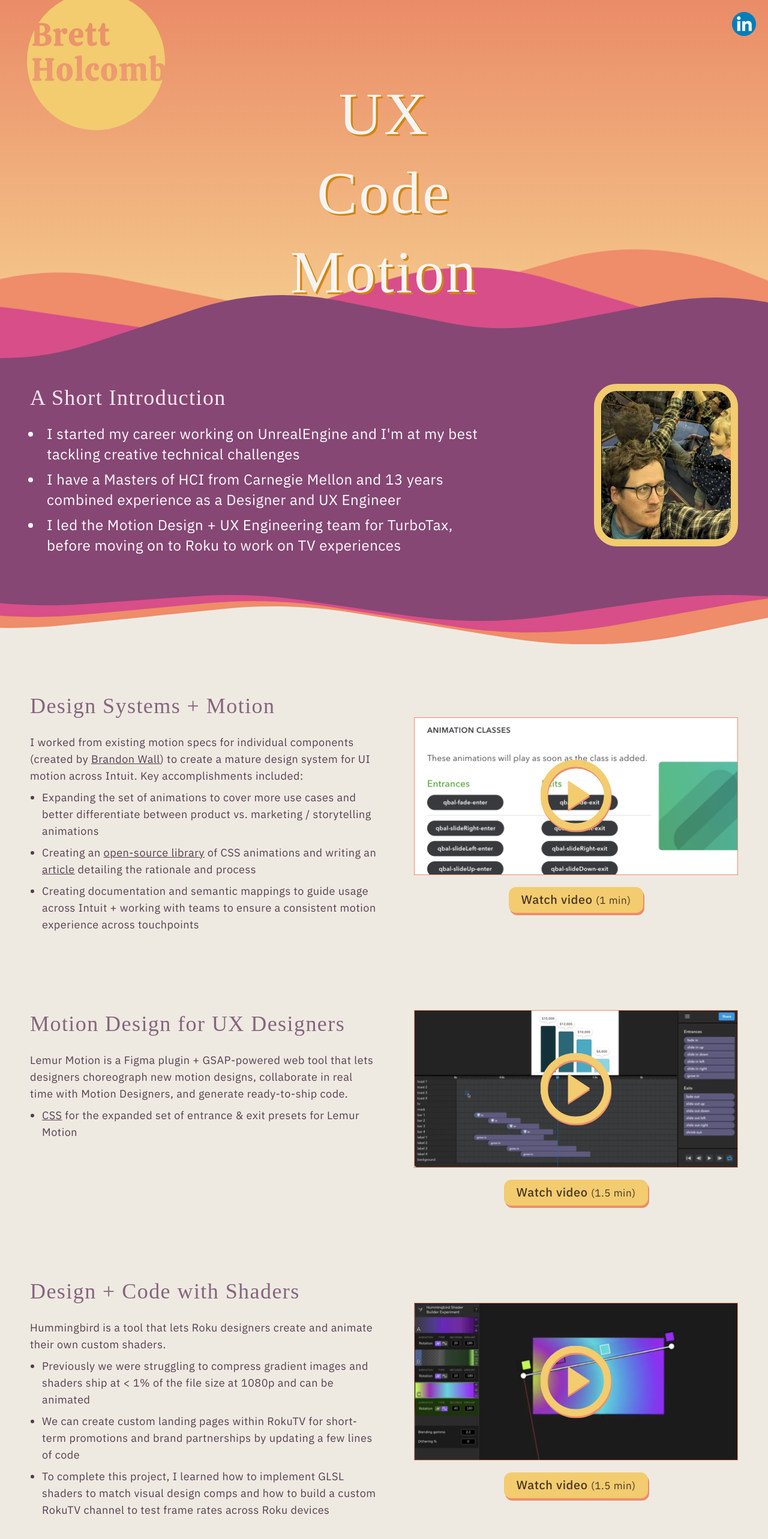
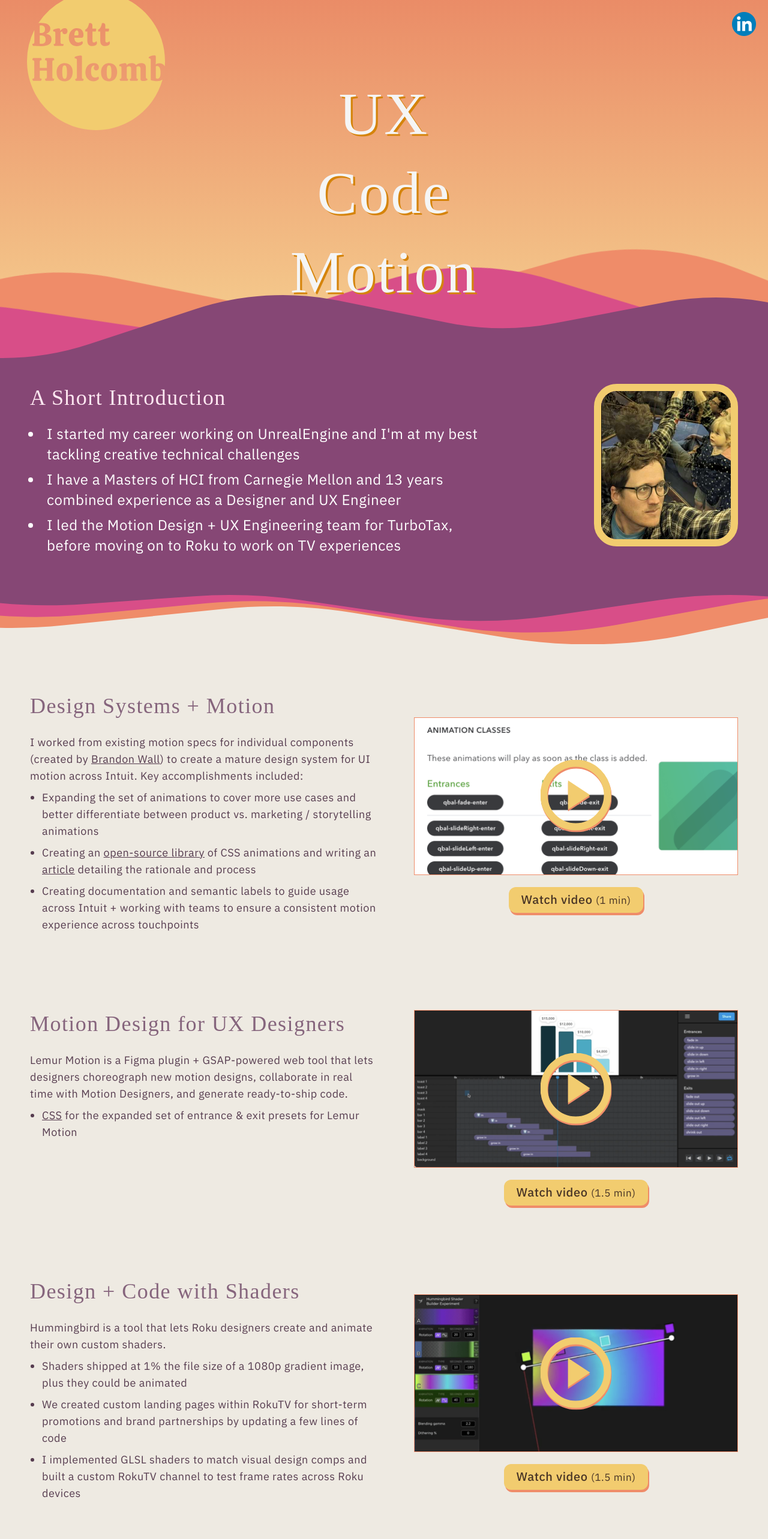
Before and after one commit to brettlyne/motion-portfolio, a React (Vite) app: page / in a window 1280 px wide. Shown: the top 2566 px of the page at 60% size. Built offline with nearby package versions, Linux system fonts and the light colour scheme; a web font is replaced by a local one.

Commit message:
Update App.jsx

```diff
--- a/src/App.jsx
+++ b/src/App.jsx
@@ -65,12 +65,12 @@
 
         <div id="text-ux">
           <motion.h1
-            initial={{ opacity: 0, scale: 0.5, y: 90, x: 180, rotate: 10 }}
+            initial={{ opacity: 0, scale: 0.5, y: 200, x: 100, rotate: 10 }}
             animate={{ opacity: 1, scale: 1, y: 0, x: 0, rotate: 0 }}
             transition={{
               delay: 0.5,
               type: "spring",
-              duration: 4,
+              duration: 3,
               bounce: 0.3,
             }}
           >
@@ -79,12 +79,12 @@
         </div>
         <div id="text-code">
           <motion.h1
-            initial={{ opacity: 0, scale: 0.5, y: 60, x: 120, rotate: 10 }}
+            initial={{ opacity: 0, scale: 0.5, y: 200, x: 100, rotate: 10 }}
             animate={{ opacity: 1, scale: 1, y: 0, x: 0, rotate: 0 }}
             transition={{
-              delay: 1.25,
+              delay: 1,
               type: "spring",
-              duration: 4,
+              duration: 3,
               bounce: 0.3,
             }}
           >
@@ -96,10 +96,10 @@
             {letters.map((letter, index) => (
               <motion.span
                 key={index}
-                initial={{ y: 140 }}
-                animate={{ y: 0 }}
+                initial={{ y: 140, x: 0 }}
+                animate={{ y: 0, x: 0 }}
                 transition={{
-                  delay: 2.75 + index * 0.15,
+                  delay: 1.75 + index * 0.15,
                   type: "spring",
                   duration: 2.25 + index * 0.15,
                   bounce: 0.6 - index * 0.015,
@@ -265,7 +265,7 @@
               detailing the rationale and process
             </li>
             <li>
-              Creating documentation and semantic mappings to guide usage across
+              Creating documentation and semantic labels to guide usage across
               Intuit + working with teams to ensure a consistent motion
               experience across touchpoints
             </li>
@@ -338,18 +338,16 @@
           </p>
           <ul>
             <li>
-              Previously we were struggling to compress gradient images and
-              shaders ship at &lt; 1% of the file size at 1080p and can be
-              animated
+              Shaders shipped at 1% the file size of a 1080p gradient image,
+              plus they could be animated
             </li>
             <li>
-              We can create custom landing pages within RokuTV for short-term
+              We created custom landing pages within RokuTV for short-term
               promotions and brand partnerships by updating a few lines of code
             </li>
             <li>
-              To complete this project, I learned how to implement GLSL shaders
-              to match visual design comps and how to build a custom RokuTV
-              channel to test frame rates across Roku devices
+              I implemented GLSL shaders to match visual design comps and built
+              a custom RokuTV channel to test frame rates across Roku devices
             </li>
           </ul>
         </div>
```
